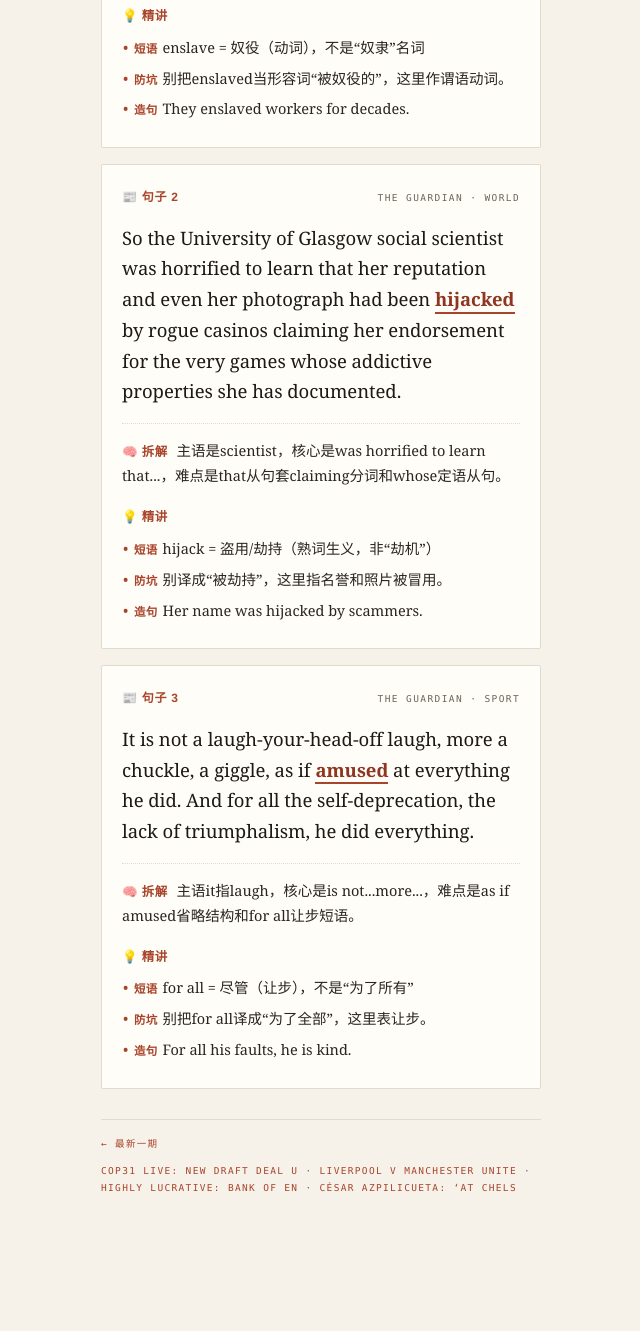
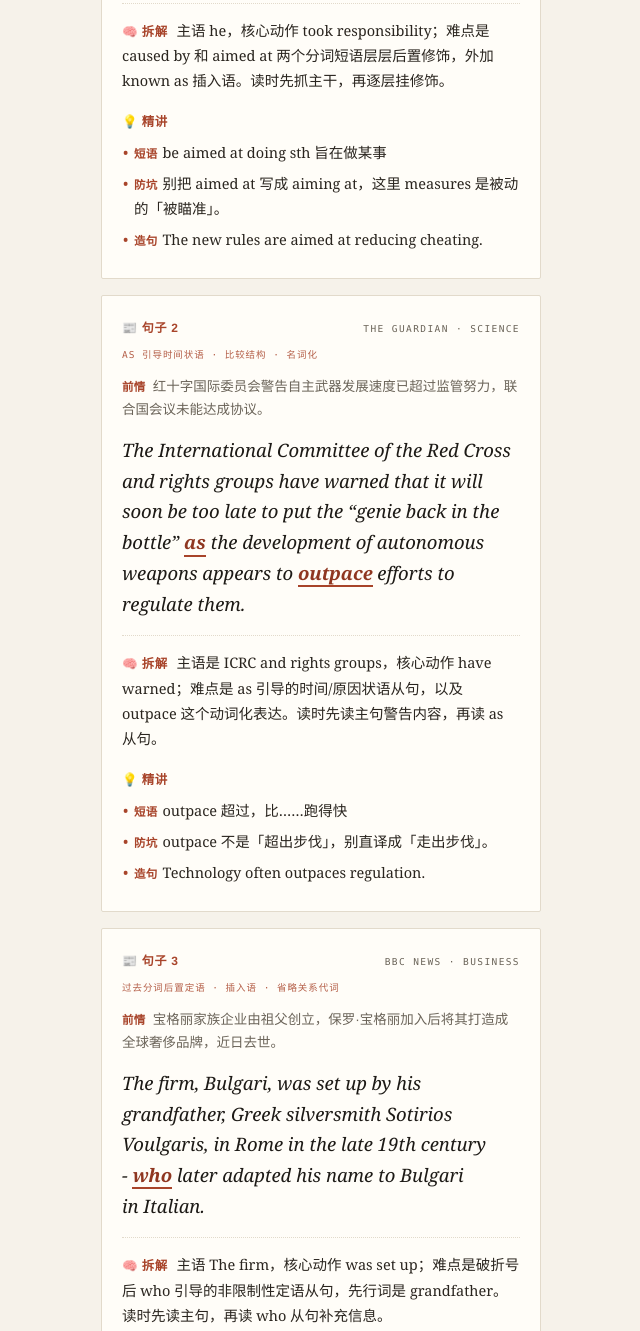
Before and after one commit to AJSKSJKASJ/english-digest, a plain HTML site: page docs/archive/2026-11-22.html in a window 1280 px wide. Shown: the part 550-1881 px from the top of the page, without its empty margins (319-959 px from the left). Before the commit the page ends 1811 px from the top, so only its background shows below. Drawn offline with Linux system fonts and the light colour scheme.

Commit message:
digest: 2026-11-22

```diff
--- a/docs/archive/2026-11-22.html
+++ b/docs/archive/2026-11-22.html
@@ -37,7 +37,12 @@
     margin-bottom:14px}
   .card-top .tag{color:var(--accent);font-family:var(--sans);font-size:12px;font-weight:600;letter-spacing:.06em}
   .card-top .src{color:var(--ink-2);font-size:9.5px}
-  .en{font-size:18.5px;line-height:1.66;margin:0 0 6px;color:var(--ink);letter-spacing:-.003em}
+  .tags{margin:-6px 0 12px;font-family:var(--mono);font-size:9.5px;letter-spacing:.1em;text-transform:uppercase;
+    color:var(--accent);opacity:.85}
+  .bg{margin:0 0 13px;font-size:13.5px;line-height:1.7;color:var(--ink-2);font-family:var(--sans)}
+  .bg .lb{font-size:11.5px;margin-right:7px}
+  .en{font-size:18.5px;line-height:1.66;margin:0 0 6px;color:var(--ink);letter-spacing:-.003em;
+    font-style:italic;text-wrap:pretty}
   .en strong{font-weight:700;color:#8f3620;border-bottom:2px solid var(--accent);padding-bottom:.5px}
   .note{margin:16px 0 0;padding-top:14px;border-top:1px dotted var(--line);
     font-size:14.5px;line-height:1.72;color:#2a251f}
@@ -71,57 +76,64 @@
     <div class="meta">
       <span>2026-11-22</span>
       <span><b>3</b> 句 · <b>8</b> 分钟</span>
-      <span>CET-6 ↑</span>
+      <span>BBC ×2 · Guardian ×1</span>
+      <span>IELTS 8+ / TOEFL 110+</span>
     </div>
   </header>
 
   <article class="card">
     <div class="card-top">
       <span class="tag">📰 句子 1</span>
-      <span class="src">The Guardian · World</span>
+      <span class="src">BBC News · Education</span>
     </div>
-    <p class="en">The British-led Cobre Mining Company helped industrialise Manchester via copper deposits and <strong>enslaved</strong> African people • Slave-trade wealth was embedded in Britain’s financial system, research finds</p>
-    <p class="note"><span class="lb">🧠 拆解</span>主语是Company，核心动作是helped industrialise和enslaved，难点是via引导的方式状语和破折号后的独立句。</p>
+    <div class="tags">介词短语前置 · 分词后置定语 · 名词化</div>
+    <p class="bg"><span class="lb">前情</span>韩国教育部长因高考作弊丑闻辞职，他承认对考前紧急防AI作弊措施引发的混乱负全责。</p>
+    <p class="en">He said he took full responsibility for the confusion caused by last-minute measures <strong>aimed at</strong> stopping AI-assisted cheating during Thursday's annual college entrance exam, known as Suneung.</p>
+    <p class="note"><span class="lb">🧠 拆解</span>主语 he，核心动作 took responsibility；难点是 caused by 和 aimed at 两个分词短语层层后置修饰，外加 known as 插入语。读时先抓主干，再逐层挂修饰。</p>
     <p class="lb only">💡 精讲</p>
     <ul class="pt">
-      <li><b>短语</b>enslave = 奴役（动词），不是“奴隶”名词</li>
-      <li><b>防坑</b>别把enslaved当形容词“被奴役的”，这里作谓语动词。</li>
-      <li><b>造句</b>They enslaved workers for decades.</li>
+      <li><b>短语</b>be aimed at doing sth 旨在做某事</li>
+      <li><b>防坑</b>别把 aimed at 写成 aiming at，这里 measures 是被动的「被瞄准」。</li>
+      <li><b>造句</b>The new rules are aimed at reducing cheating.</li>
     </ul>
   </article>
 
   <article class="card">
     <div class="card-top">
       <span class="tag">📰 句子 2</span>
-      <span class="src">The Guardian · World</span>
+      <span class="src">The Guardian · Science</span>
     </div>
-    <p class="en">So the University of Glasgow social scientist was horrified to learn that her reputation and even her photograph had been <strong>hijacked</strong> by rogue casinos claiming her endorsement for the very games whose addictive properties she has documented.</p>
-    <p class="note"><span class="lb">🧠 拆解</span>主语是scientist，核心是was horrified to learn that...，难点是that从句套claiming分词和whose定语从句。</p>
+    <div class="tags">as 引导时间状语 · 比较结构 · 名词化</div>
+    <p class="bg"><span class="lb">前情</span>红十字国际委员会警告自主武器发展速度已超过监管努力，联合国会议未能达成协议。</p>
+    <p class="en">The International Committee of the Red Cross and rights groups have warned that it will soon be too late to put the “genie back in the bottle” <strong>as</strong> the development of autonomous weapons appears to <strong>outpace</strong> efforts to regulate them.</p>
+    <p class="note"><span class="lb">🧠 拆解</span>主语是 ICRC and rights groups，核心动作 have warned；难点是 as 引导的时间/原因状语从句，以及 outpace 这个动词化表达。读时先读主句警告内容，再读 as 从句。</p>
     <p class="lb only">💡 精讲</p>
     <ul class="pt">
-      <li><b>短语</b>hijack = 盗用/劫持（熟词生义，非“劫机”）</li>
-      <li><b>防坑</b>别译成“被劫持”，这里指名誉和照片被冒用。</li>
-      <li><b>造句</b>Her name was hijacked by scammers.</li>
+      <li><b>短语</b>outpace 超过，比……跑得快</li>
+      <li><b>防坑</b>outpace 不是「超出步伐」，别直译成「走出步伐」。</li>
+      <li><b>造句</b>Technology often outpaces regulation.</li>
     </ul>
   </article>
 
   <article class="card">
     <div class="card-top">
       <span class="tag">📰 句子 3</span>
-      <span class="src">The Guardian · Sport</span>
+      <span class="src">BBC News · Business</span>
     </div>
-    <p class="en">It is not a laugh-your-head-off laugh, more a chuckle, a giggle, as if <strong>amused</strong> at everything he did. And for all the self-deprecation, the lack of triumphalism, he did everything.</p>
-    <p class="note"><span class="lb">🧠 拆解</span>主语it指laugh，核心是is not...more...，难点是as if amused省略结构和for all让步短语。</p>
+    <div class="tags">过去分词后置定语 · 插入语 · 省略关系代词</div>
+    <p class="bg"><span class="lb">前情</span>宝格丽家族企业由祖父创立，保罗·宝格丽加入后将其打造成全球奢侈品牌，近日去世。</p>
+    <p class="en">The firm, Bulgari, was set up by his grandfather, Greek silversmith Sotirios Voulgaris, in Rome in the late 19th century - <strong>who</strong> later adapted his name to Bulgari in Italian.</p>
+    <p class="note"><span class="lb">🧠 拆解</span>主语 The firm，核心动作 was set up；难点是破折号后 who 引导的非限制性定语从句，先行词是 grandfather。读时先读主句，再读 who 从句补充信息。</p>
     <p class="lb only">💡 精讲</p>
     <ul class="pt">
-      <li><b>短语</b>for all = 尽管（让步），不是“为了所有”</li>
-      <li><b>防坑</b>别把for all译成“为了全部”，这里表让步。</li>
-      <li><b>造句</b>For all his faults, he is kind.</li>
+      <li><b>短语</b>adapt A to B 把 A 改成 B</li>
+      <li><b>防坑</b>别把 adapt 写成 adopt，adapt 是「改编/适应」，adopt 是「采用」。</li>
+      <li><b>造句</b>He adapted his name to the local language.</li>
     </ul>
   </article>
   <footer>
     <span><a href="../index.html">← 最新一期</a></span>
-    <span><a href="https://www.theguardian.com/environment/live/2026/nov/22/cop31-climate-crisis-talks-turkey-latest-news-updates">Cop31 live: new draft deal u</a> · <a href="https://www.theguardian.com/football/live/2026/nov/22/liverpool-v-manchester-united-buildup-and-more-premier-league-news-matchday-live">Liverpool v Manchester Unite</a> · <a href="https://www.theguardian.com/news/2026/nov/22/bank-of-england-directors-illegally-profited-enslavement-cuba">Highly lucrative: Bank of En</a> · <a href="https://www.theguardian.com/football/2026/nov/22/cesar-azpilicueta-at-chelsea-a-draw-was-a-catastrophe-if-you-cant-perform-youre-out">César Azpilicueta: ‘At Chels</a></span>
+    <span><a href="https://www.bbc.co.uk/news/articles/cw3dgk29d37no?at_medium=RSS&amp;at_campaign=rss">South Korea education minist</a> · <a href="https://www.theguardian.com/science/2026/nov/22/red-cross-warns-too-late-regulate-autonomous-weapons-united-nations">It will soon be too late to </a> · <a href="https://www.bbc.co.uk/news/articles/cq8e0p87l89lo?at_medium=RSS&amp;at_campaign=rss">Miley Cyrus marries Maxx Mor</a> · <a href="https://www.theguardian.com/news/2026/nov/22/bank-of-england-directors-illegally-profited-enslavement-cuba">Highly lucrative: Bank of En</a></span>
   </footer>
 </div>
 </body>
```
Also changed, not shown: docs/index.html (+33 -21 lines).
